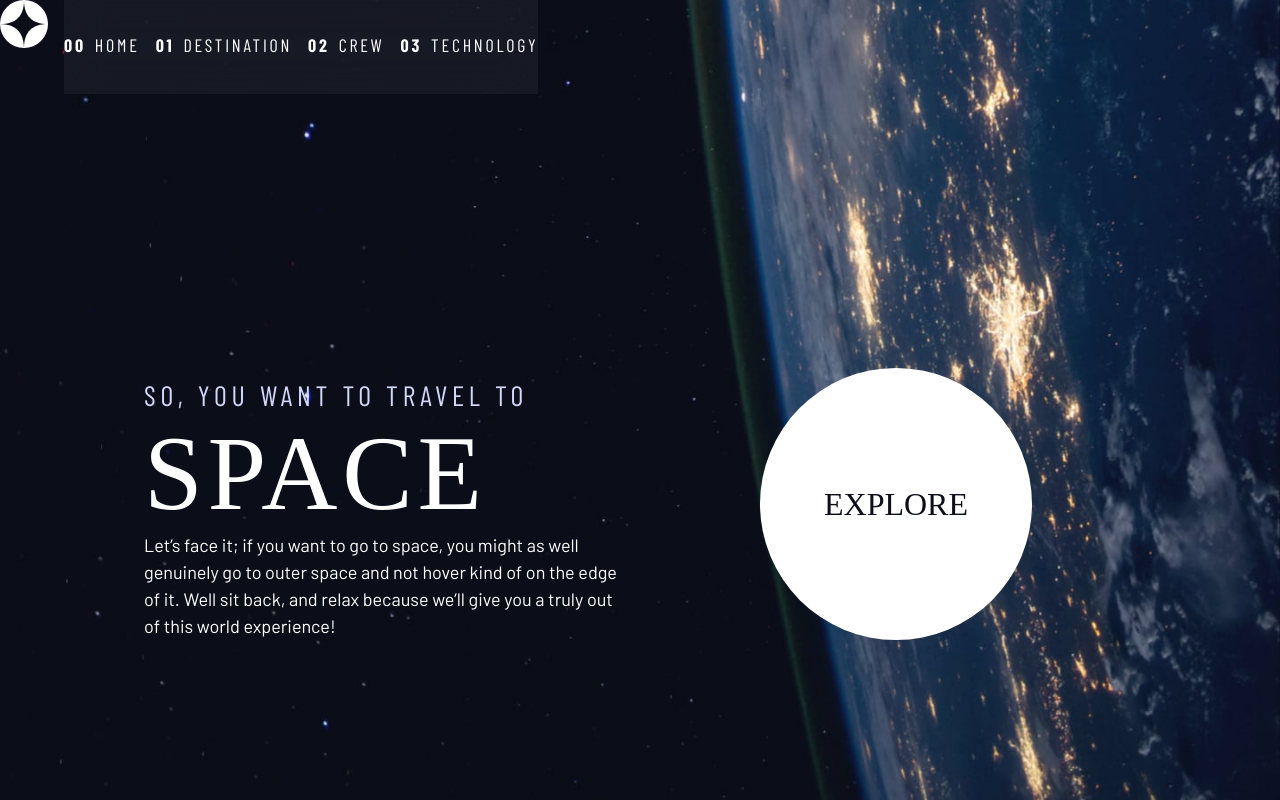
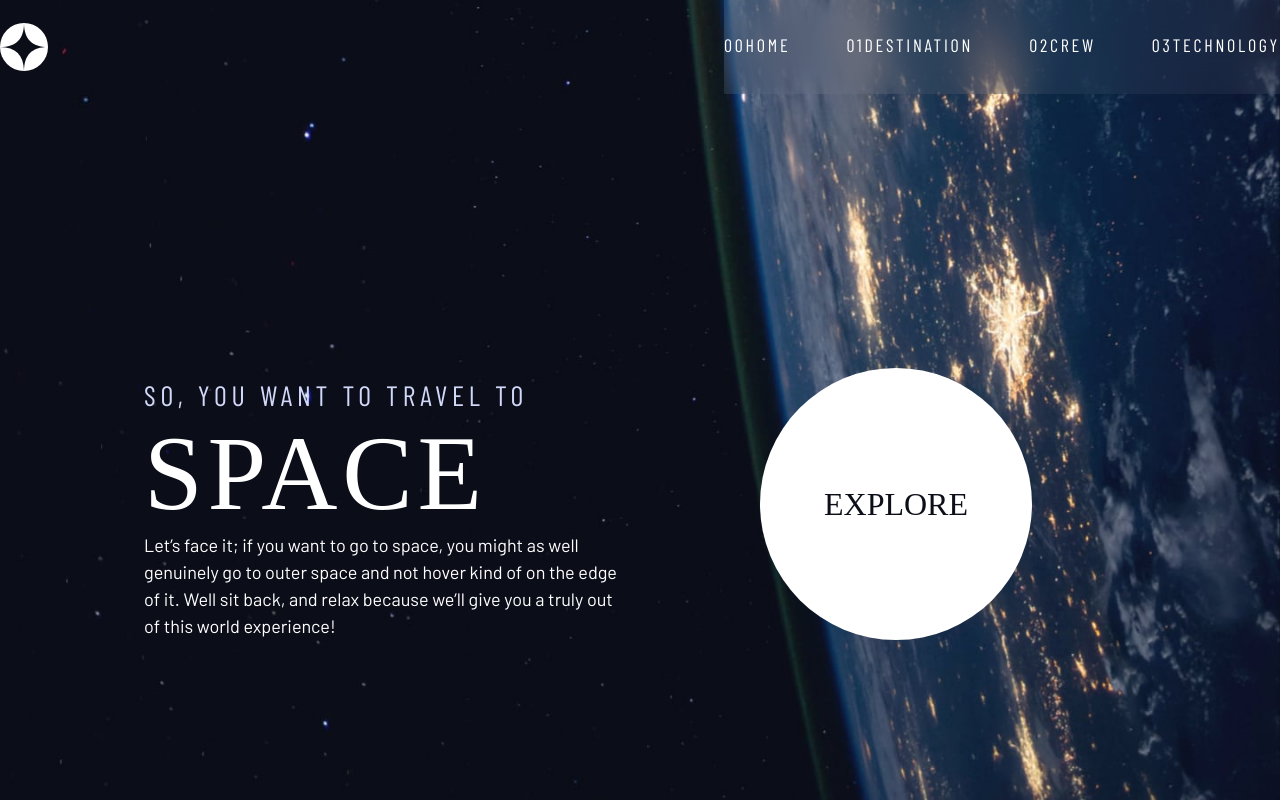
Before and after one commit to realabdullah/space-tourism, a plain HTML site: page index.html in a window 1280 px wide. Drawn offline with nearby package versions, Linux system fonts and the light colour scheme; a web font is replaced by a local one.

Commit message:
medium screen resp

```diff
--- a/index.css
+++ b/index.css
@@ -360,13 +360,29 @@ select {
   transform: scale(1.5);
 }
 
+/* primary header */
+
+.logo {
+  margin: 1.5rem clamp(1.5rem, 5vw, 3.5rem);
+}
+
+.primary-header {
+  justify-content: space-between;
+  align-items: center;
+}
+
 .primary-navigation {
+  --gap: clamp(1.5rem, 5vw, 3.5rem);
   --underline-gap: 2rem;
   list-style: none;
   padding: 0;
   margin: 0;
   background: hsl(var(--clr-dark) / 0.95);
-  /* backdrop-filter: blur(1.3rem); */
+  backdrop-filter: blur(1.3rem);
+}
+
+.primary-navigation li a {
+  text-decoration: none;
 }
 
 .mobile-nav-toggle {
@@ -427,20 +443,21 @@ select {
   }
 }
 
-.primary-navigation a {
-  text-decoration: none;
-}
+@media (min-width: 35em) and (max-width: 45em) {
+  .primary-navigation {
+    padding-inline: 3rem;
+  }
 
-.primary-navigation a > span {
-  font-weight: 700;
-  margin-right: 0.5em;
+  .primary-navigation a > span {
+    display: none;
+  }
 }
 
 .underline-indicators > * {
   cursor: pointer;
   padding: var(--underline-gap, 1rem) 0;
   border: 0;
-  border-bottom: 0.2rem solid hsl(var(--clr-white) / 0);
+  border-bottom: .2rem solid hsl(var(--clr-white) / 0);
 }
 
 .underline-indicators > *:hover,
```
